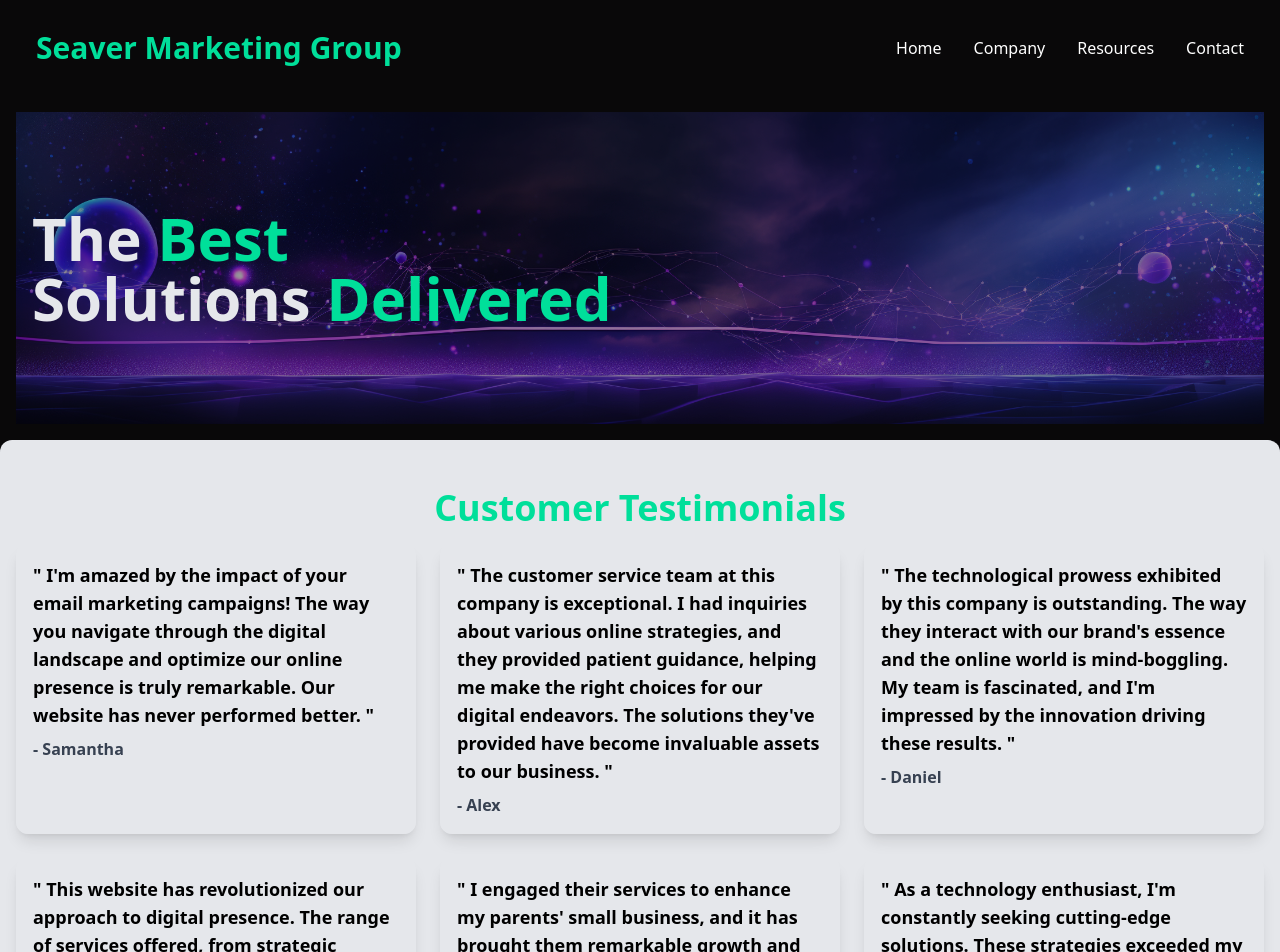
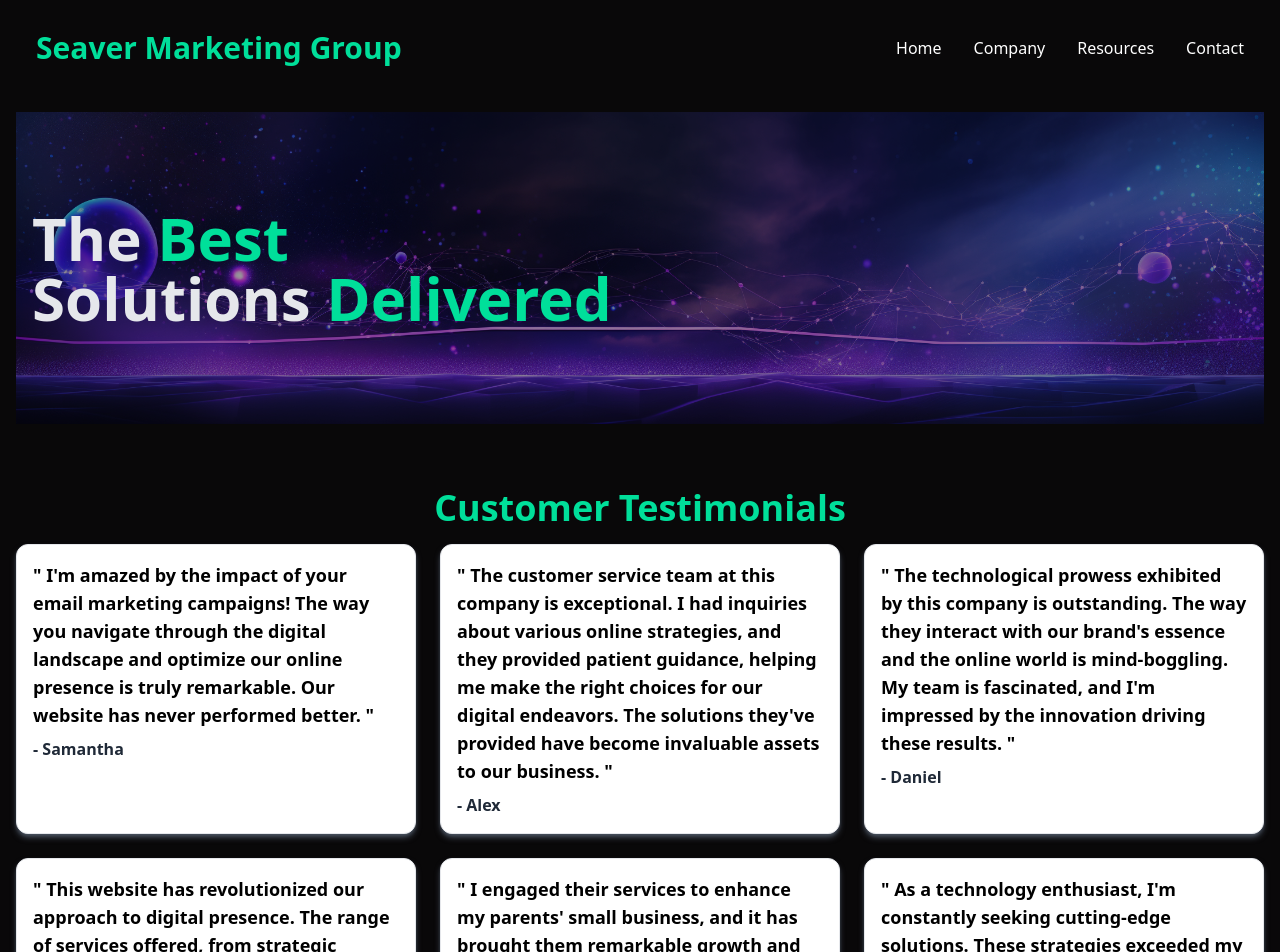
Before and after one commit to ryanhood10/SeaverMarketingGroup, a React (Create React App) app: page /testimonials in a window 1280 px wide. Shown: the top 952 px of the page. Built offline with nearby package versions, Linux system fonts and the light colour scheme.

Commit message:
added OtherHero and finished testimonials

```diff
--- a/src/compenents/OtherHero.jsx
+++ b/src/compenents/OtherHero.jsx
@@ -5,14 +5,14 @@ import robot1 from './assets/pictures/MarketingHeader2.png';
 
 const OtherHero = () => {
     return (
-        <div className="max-w-[1640px] mx-auto p-4">
+        <div className="w-full mx-auto p-4">
             <div className='max-h-[500px] relative'>
                 {/* overlay */}
                 <div className='absolute w-full h-full text-gray-200 max-h-[500px] bg-black/40 flex flex-col justify-center'>
                     <h1 className='px-4 text-4xl sm:text-5xl md:text-6xl lg:7xl font-bold' >The <span className='text-[#00df9a]'> Best</span></h1>
                     <h1 className='px-4 text-4xl sm:text-5xl md:text-6xl lg:7xl font-bold' >Solutions <span className='text-[#00df9a]'> Delivered</span></h1>
                 </div>
-                    <img className='w-full max-h-[500px] object-cover' src={robot1}  alt="robot1" />
+                    <img className='w-full max-h-[350px] object-cover' src={robot1}  alt="robot1" />
             </div>
         </div>
     )
--- a/src/compenents/Testimonials.jsx
+++ b/src/compenents/Testimonials.jsx
@@ -14,18 +14,18 @@ const testimonials = [
 
 const TestimonialsPage = () => {
   return (
-    <div className='bg-gray-200 max-w-[1640px] m-auto px-4 py-12 rounded-xl'>
+    <div className=' w-full m-auto px-4 py-12 rounded-xl'>
       <h1 className='text-[#00df9a] font-bold text-4xl text-center'>Customer Testimonials</h1>
 
       <div className='grid grid-cols-2 md:grid-cols-3 lg:grid-cols-3 gap-6 pt-4'>
         {testimonials.map((testimonial, index) => (
           <div
             key={index}
-            className='border rounded-xl shadow-lg overflow-hidden hover:shadow-xl transition duration-300'
+            className='bg-white border rounded-xl shadow-gray-600 shadow-md overflow-hidden hover:shadow-md transition duration-800'
           >
             <div className='p-4'>
-              <p className='font-bold text-lg mb-2'>" {testimonial.text} "</p>
-              <p className='font-bold text-gray-700'>- {testimonial.author}</p>
+              <p className='font-bold text-lg mb-2 text-black'>" {testimonial.text} "</p>
+              <p className='font-bold text-gray-800'>- {testimonial.author}</p>
             </div>
           </div>
         ))}
```
